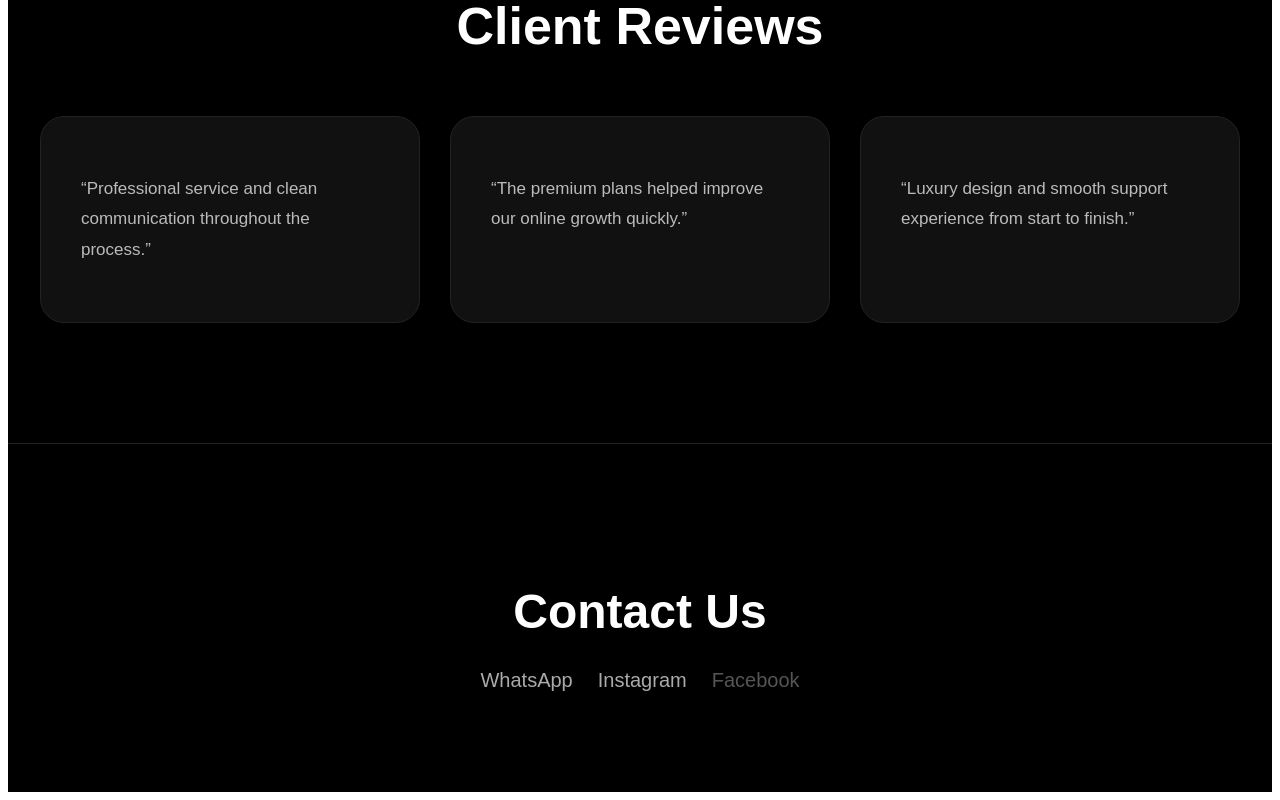
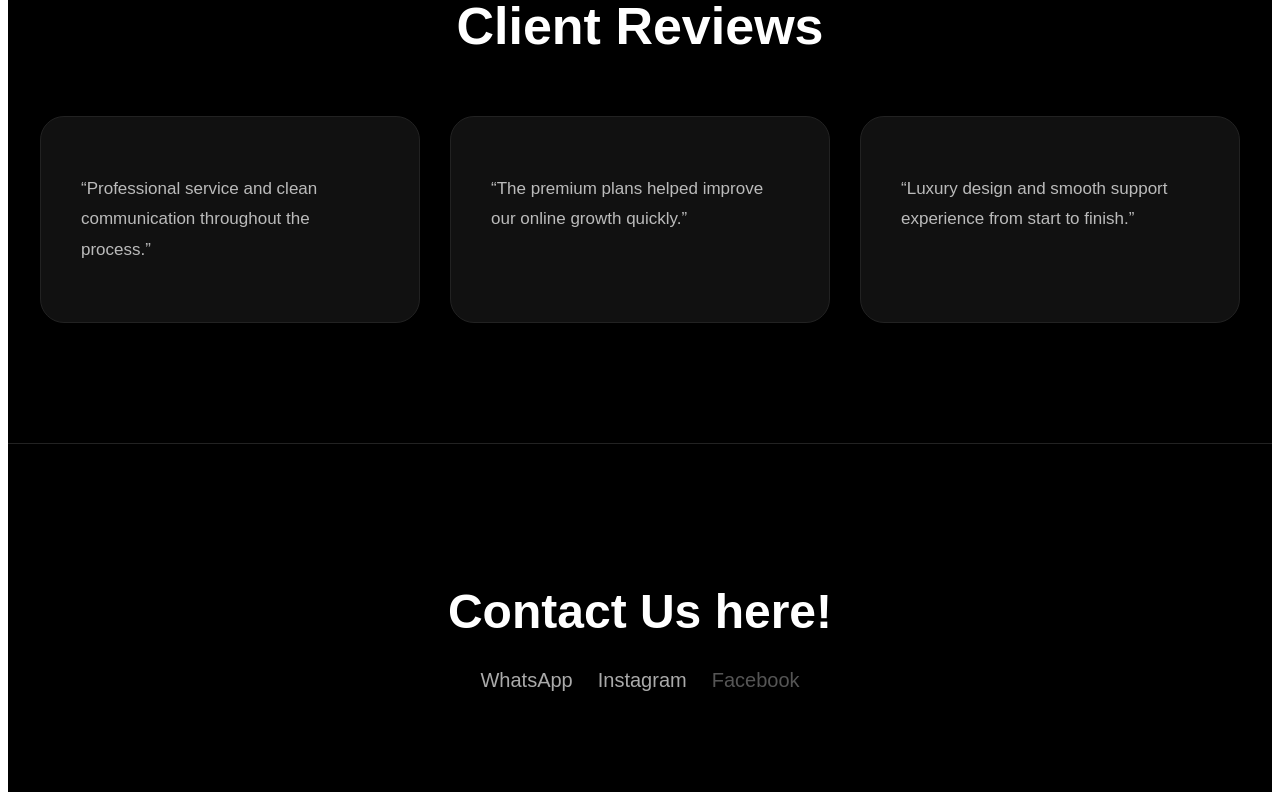
Before and after one commit to dipar2848-byte/Sevitrusted-, a React (Vite) app: page / in a window 1280 px wide. Shown: the part 2766-3566 px from the top of the page. Built offline with nearby package versions, Linux system fonts and the light colour scheme.

Commit message:
Update App.jsx

```diff
--- a/src/App.jsx
+++ b/src/App.jsx
@@ -341,7 +341,7 @@ margin: "0 auto",
       marginBottom: "30px",
     }}
   >
-    Contact Us
+    Contact Us here!
   </h2>
 
   <div
```
